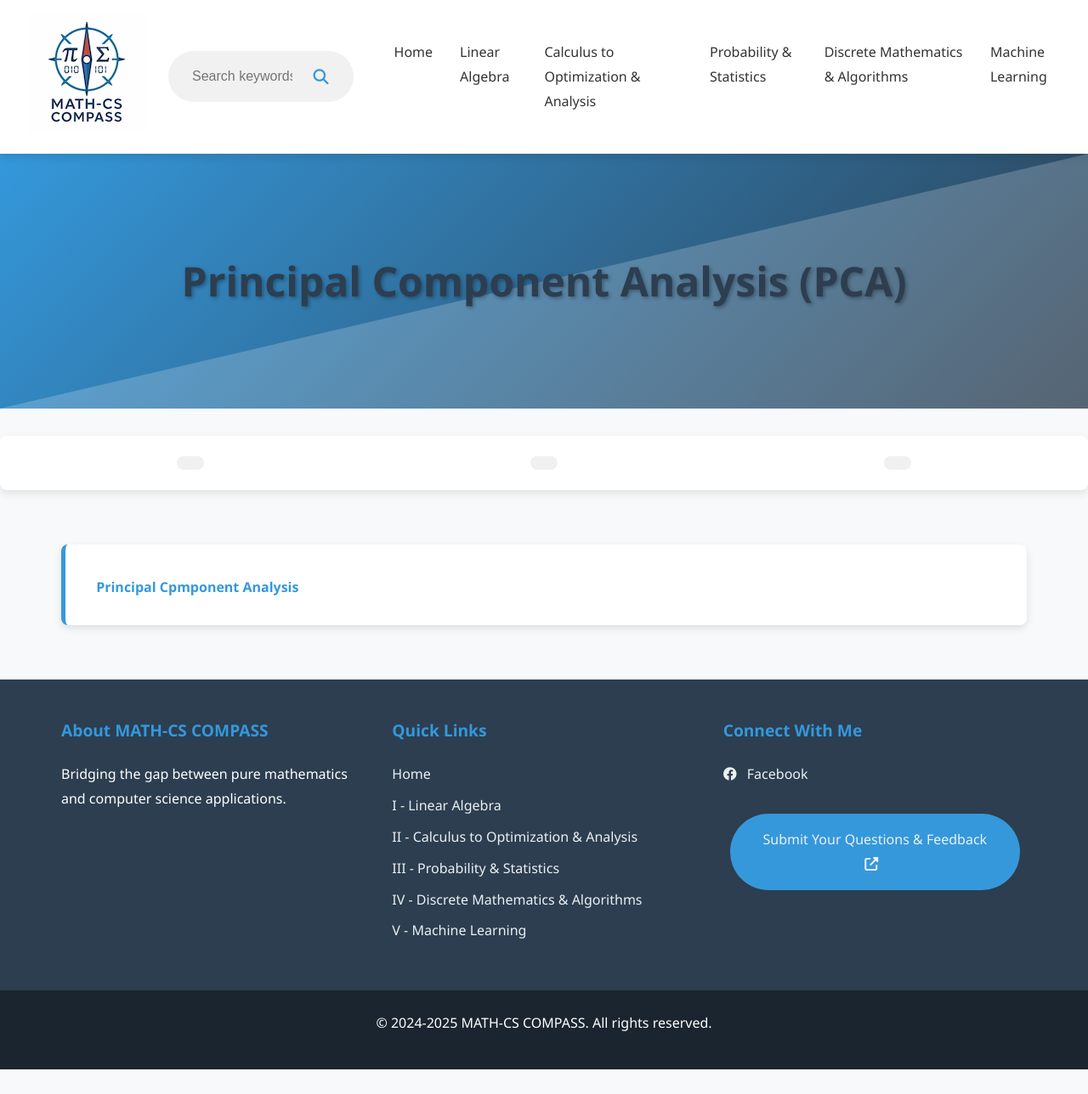
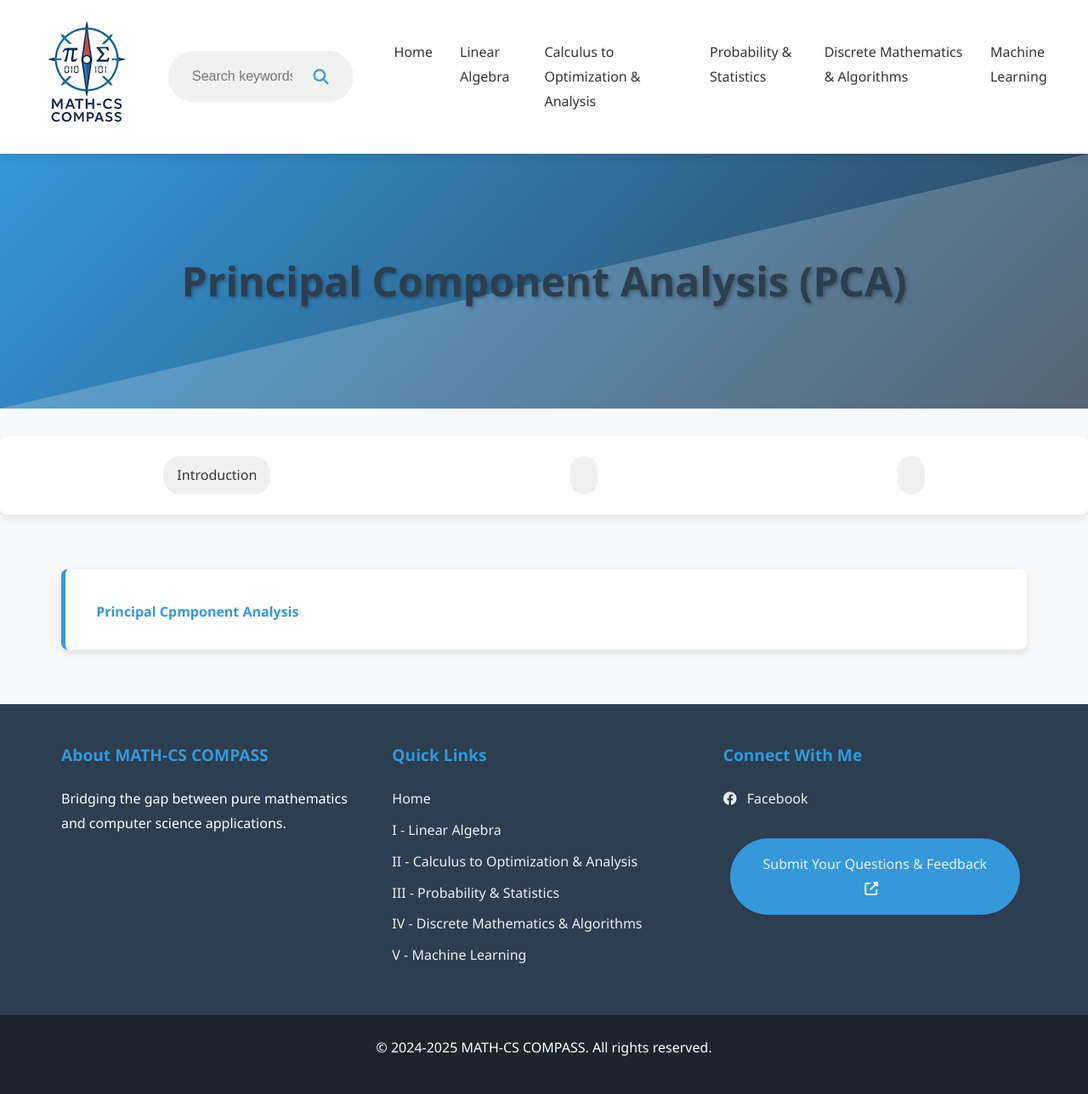
Before and after one commit to Yusukey01/yusukey01.github.io, a Jekyll site: the page built from Mathematics/Machine_learning/pca.html, in a window 1280 px wide and 1288 px high. Shown: the whole window at 85% size. Built offline with Jekyll 4.4.1, drawn with Linux system fonts in a browser that asks for light colours.

Commit message:
update links

```diff
--- a/Mathematics/Linear_algebra/trace.html
+++ b/Mathematics/Linear_algebra/trace.html
@@ -73,7 +73,7 @@ uses_python: false
             Norms are used to scale data to a "common" range. It ensures that every single feature contributes
             "equally" to the training of the model and reduces sensitivity to the scale of each feature. This
             <strong>normalization</strong> process is important in the "distance(= norm)" based models such as
-            <strong>support vector machines(SVMs)</strong> and <strong>\(k\)-nearest neighbor(k-NN)</strong>.
+            <a href="../Machine_learning/svm.html"><strong>support vector machines(SVMs)</strong></a> and <strong>\(k\)-nearest neighbor(k-NN)</strong>.
             Also, <a href="../Machine_learning/regression.html"><strong>regularization process</strong></a> uses norms to "penalize" the model complexity, which avoids
             overfitting and then helps the model <strong>generalize</strong> to new data.
             <br><br>
--- a/Mathematics/Machine_learning/pca.html
+++ b/Mathematics/Machine_learning/pca.html
@@ -14,7 +14,7 @@ uses_python: false
         </div>
 
         <div class="topic-nav">
-            <a href="#"></a>
+            <a href="#intro">Introduction</a>
             <a href="#"></a>
             <a href="#"></a>
         </div>
```
